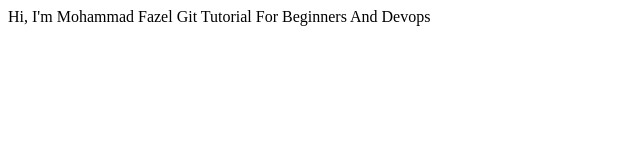
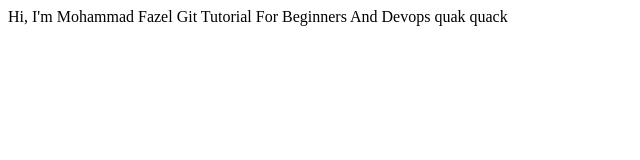
Before and after one commit to Mohammad-Fazel-91/test, a plain HTML site: page index.html in a window 1280 px wide. Shown: the full height of the page, 0-640 px from the left. Drawn offline with Linux system fonts and the light colour scheme.

Commit message:
add quack texts

```diff
--- a/index.html
+++ b/index.html
@@ -10,5 +10,6 @@
     Git Tutorial
     For Beginners
     And Devops
+    quak quack
 </body>
 </html>
```
